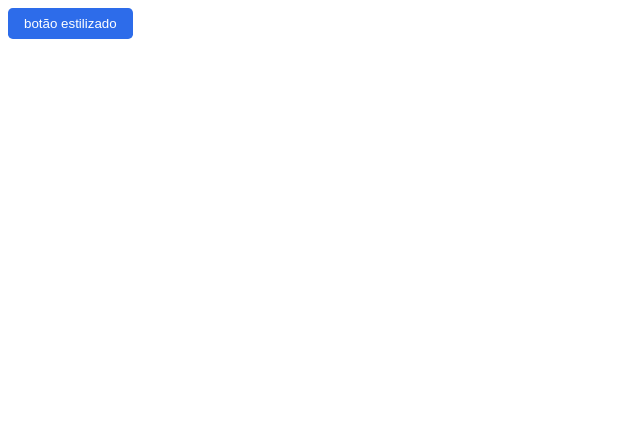
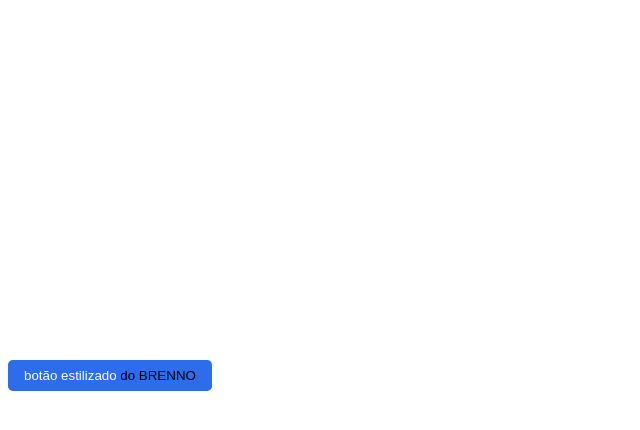
Before and after one commit to Brenno-Daniel/bootcamp-cataline, a Vue app in the folder vue-key-features/frontend/: page / in a window 1280 px wide. Shown: the top 430 px of the page, without its empty margins (0-640 px from the left). Built offline with nearby package versions, Linux system fonts and the light colour scheme.

Commit message:
styling child component

```diff
--- a/vue-key-features/frontend/src/App.vue
+++ b/vue-key-features/frontend/src/App.vue
@@ -11,4 +11,13 @@
 });
 </script>
 
-<style scoped></style>
+<style scoped>
+.button-styled {
+    position: absolute;
+    top: 45%;
+}
+/* v-deep adiciona uma estilização profunda para um componente */
+::v-deep.button-styled span {
+    color: #000;
+}
+</style>
--- a/vue-key-features/frontend/src/components/05-componentization/ButtonStyled.vue
+++ b/vue-key-features/frontend/src/components/05-componentization/ButtonStyled.vue
@@ -1,5 +1,8 @@
 <template>
-    <button class="button-styled">botão estilizado</button>
+    <button class="button-styled">
+        botão estilizado
+        <span>do BRENNO</span>
+    </button>
 </template>
 
 <script lang="ts">
```
